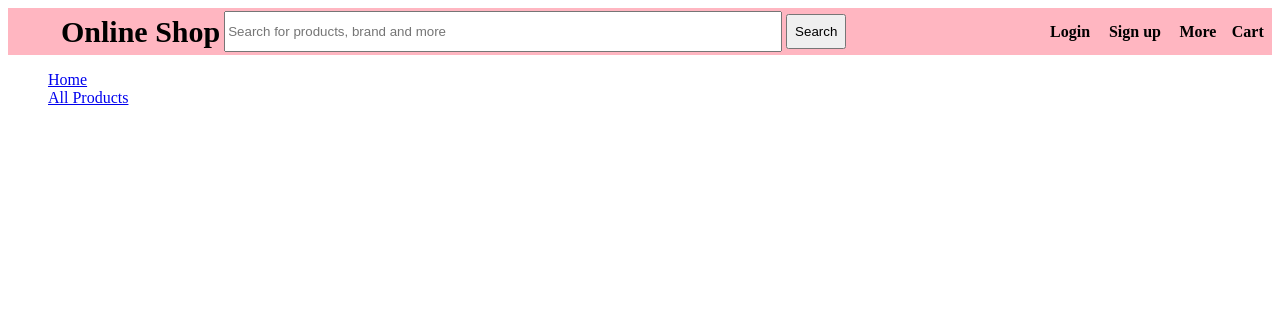
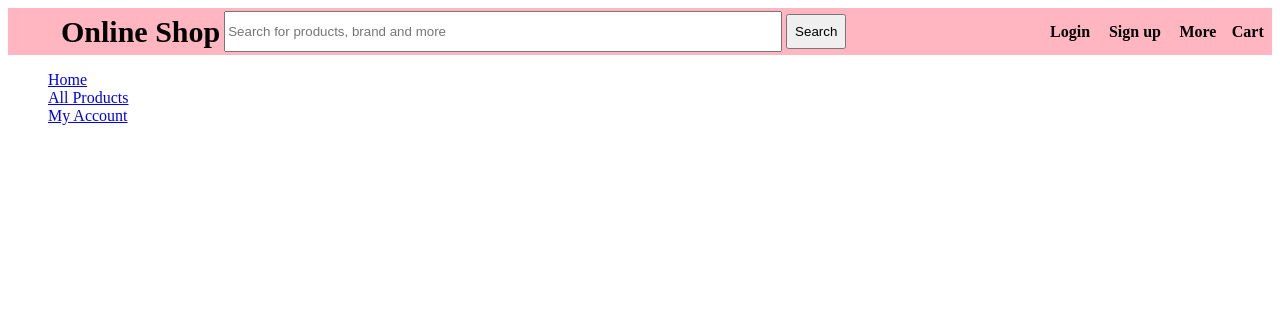
Before and after one commit to sumitsingh886/Mini-Project9, a PHP site: page / in a window 1280 px wide. Shown: the top 315 px of the page. Run offline with PHP 8.4, Linux system fonts and the light colour scheme; some web fonts are replaced.

Commit message:
add all my account with li tag using anchor tag

```diff
--- a/Online shoping system/index.php
+++ b/Online shoping system/index.php
@@ -27,6 +27,7 @@
         <ul id="menu">
             <li><a href="index.php">Home</a></li>
             <li><a href="all_products.php">All Products</a></li>
+            <li><a href="my_account.php">My Account</a></li>
         </ul>
     </div>
     </div>
```
